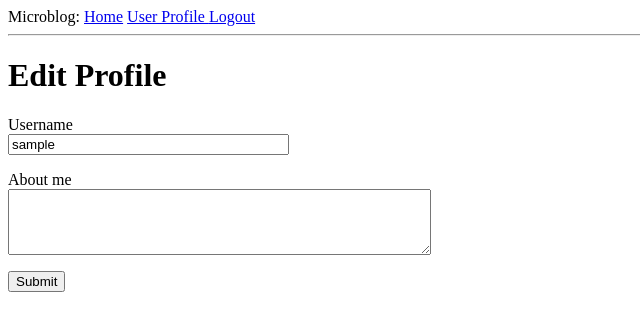
After one commit to MarcinDylong/Flask_Tut, a Flask app: page /edit_profile in a window 1280 px wide. The commit adds this page. Shown: the top 331 px of the page, without its empty margins (0-640 px from the left). Run offline with Flask 2, Linux system fonts and the light colour scheme; the visitor is signed in with stand-in values (Sample User, id 1); data comes from the database, SQL or seed files in the repository.

Commit message:
User profile edit

```diff
--- a/app/forms.py
+++ b/app/forms.py
@@ -1,7 +1,10 @@
 from flask_wtf import FlaskForm
-from wtforms import StringField, PasswordField, BooleanField, SubmitField
-from wtforms.validators import DataRequired, ValidationError, Email, EqualTo
+from wtforms import StringField, PasswordField, BooleanField, SubmitField, \
+    TextAreaField
+from wtforms.validators import DataRequired, ValidationError, Email, EqualTo, \
+    Length
 from app.models import User
+
 
 class LoginForm(FlaskForm):
     username = StringField('Username', validators=[DataRequired()])
@@ -23,8 +26,13 @@ class RegistrationForm(FlaskForm):
         if user is not None:
             raise ValidationError('Please use a different username.')
 
-
     def validate_email(self, email):
         email = User.query.filter_by(email=email.data).first()
         if email is not None:
             raise ValidationError('Please use a different email address.')
+
+
+class EditProfileForm(FlaskForm):
+    username = StringField('Username', validators=[DataRequired()])
+    about_me = TextAreaField('About me', validators=[Length(min=0, max=140)])
+    submit = SubmitField('Submit')
--- a/app/routes.py
+++ b/app/routes.py
@@ -5,7 +5,7 @@ from flask_login import current_user, login_user, logout_user, login_required
 from werkzeug.urls import url_parse
 
 from app import app, db
-from app.forms import LoginForm, RegistrationForm
+from app.forms import LoginForm, RegistrationForm, EditProfileForm
 from app.models import User
 
 
@@ -81,3 +81,20 @@ def before_request():
     if current_user.is_authenticated:
         current_user.last_seen = datetime.now()
         db.session.commit()
+
+
+@app.route('/edit_profile', methods=['GET','POST'])
+@login_required
+def edit_profile():
+    form = EditProfileForm()
+    if form.validate_on_submit():
+        current_user.username = form.username.data
+        current_user.about_me = form.about_me.data
+        db.session.commit()
+        flash('Your changes have been saved.')
+        return redirect(url_for('edit_profile'))
+    elif request.method == 'GET':
+        form.username.data = current_user.username
+        form.about_me.data = current_user.about_me
+    return render_template('edit_profile.html', title='Edit Profile',
+                           form=form)
--- /dev/null
+++ b/app/templates/edit_profile.html
@@ -0,0 +1,23 @@
+{% extends 'base.html' %}
+
+{% block content %}
+    <h1>Edit Profile</h1>
+    <form action="" method="POST">
+        {{ form.hidden_tag() }}
+        <p>
+            {{ form.username.label }}<br>
+            {{ form.username(size=32) }}<br>
+            {% for error in form.username.errors %}
+            <span style="color: red;">[{{ error }}]</span>
+            {% endfor %}
+        </p>
+        <p>
+            {{ form.about_me.label }}<br>
+            {{ form.about_me(cols=50, rows=4) }}<br>
+            {% for error in form.username.errors %}
+            <span style="color: red;">[{{ error }}]</span>
+            {% endfor %}
+        </p>
+        <p>{{ form.submit() }}</p>
+    </form>
+{% endblock %}
--- a/app/templates/user.html
+++ b/app/templates/user.html
@@ -12,6 +12,11 @@
                                                    "%Y-%m-%d %H:%M") }}
                 </p>
                 {% endif %}
+                {% if user == current_user %}
+                <p><a href="{{ url_for('edit_profile') }}">
+                    Edit your profile
+                </a></p>
+                {% endif %}
             </td>
         </tr>
     </table>
```
